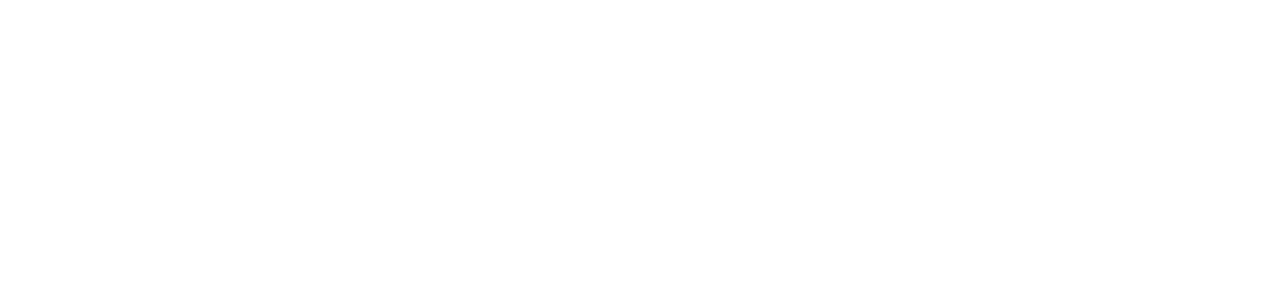
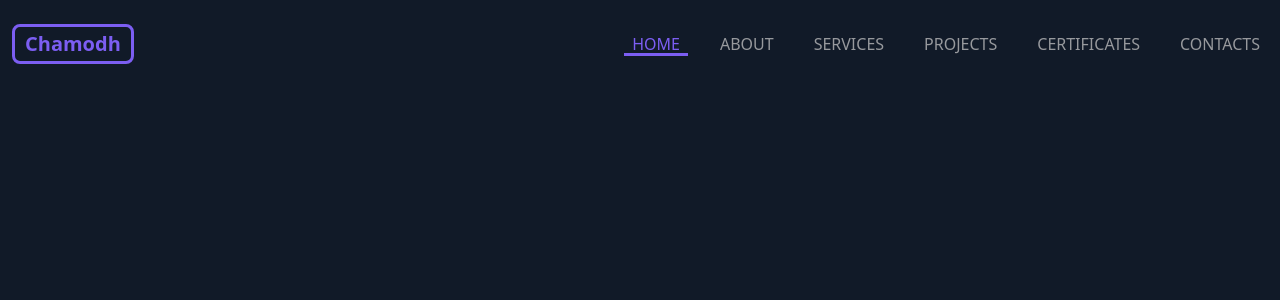
Before and after one commit to ChamodhPasindu/My-Portfolio, a React (Create React App) app: page / in a window 1280 px wide. Shown: the top 300 px of the page. Built offline with nearby package versions, Linux system fonts and the light colour scheme.

Commit message:
add navbar

```diff
--- a/package.json
+++ b/package.json
@@ -3,10 +3,14 @@
   "version": "0.1.0",
   "private": true,
   "dependencies": {
+    "@emotion/react": "^11.10.0",
+    "@emotion/styled": "^11.10.0",
     "@testing-library/jest-dom": "^5.16.5",
     "@testing-library/react": "^13.3.0",
     "@testing-library/user-event": "^13.5.0",
+    "bootstrap": "^5.2.0",
     "react": "^18.2.0",
+    "react-bootstrap": "^2.5.0",
     "react-dom": "^18.2.0",
     "react-scripts": "5.0.1",
     "web-vitals": "^2.1.4"
--- a/public/index.html
+++ b/public/index.html
@@ -2,19 +2,17 @@
 <html lang="en">
   <head>
     <meta charset="utf-8" />
-    <link rel="icon" href="%PUBLIC_URL%/favicon.ico" />
+    <link rel="icon" href="assets/icon/tab-icon.png" />
     <meta name="viewport" content="width=device-width, initial-scale=1" />
     <meta name="theme-color" content="#000000" />
     <meta
       name="description"
       content="Web site created using create-react-app"
     />
-    <link rel="apple-touch-icon" href="%PUBLIC_URL%/logo192.png" />
     <!--
       manifest.json provides metadata used when your web app is installed on a
       user's mobile device or desktop. See https://developers.google.com/web/fundamentals/web-app-manifest/
     -->
-    <link rel="manifest" href="%PUBLIC_URL%/manifest.json" />
     <!--
       Notice the use of %PUBLIC_URL% in the tags above.
       It will be replaced with the URL of the `public` folder during the build.
@@ -24,7 +22,7 @@
       work correctly both with client-side routing and a non-root public URL.
       Learn how to configure a non-root public URL by running `npm run build`.
     -->
-    <title>React App</title>
+    <title>Chamodh | Portfolio</title>
   </head>
   <body>
     <noscript>You need to enable JavaScript to run this app.</noscript>
--- a/src/app/App.js
+++ b/src/app/App.js
@@ -1,8 +1,11 @@
+import {Fragment} from "react";
+import Navbar from "../pages/Navbar";
 
 function App() {
   return (
-    <div className="App">
-    </div>
+    <Fragment>
+      <Navbar></Navbar>
+    </Fragment>
   );
 }
 
--- a/src/index.css
+++ b/src/index.css
@@ -5,9 +5,19 @@
     sans-serif;
   -webkit-font-smoothing: antialiased;
   -moz-osx-font-smoothing: grayscale;
+  background-color:#111A28 !important ;
 }
 
 code {
   font-family: source-code-pro, Menlo, Monaco, Consolas, 'Courier New',
     monospace;
 }
+::-webkit-scrollbar {
+  width: 12px;
+}
+::-webkit-scrollbar-track {
+  background: #212B46;
+}
+::-webkit-scrollbar-thumb {
+  background: #555;
+}
--- /dev/null
+++ b/src/pages/Navbar/index.jsx
@@ -0,0 +1,82 @@
+import {Component, Fragment} from "react";
+import "bootstrap/dist/css/bootstrap.min.css"
+import "bootstrap/dist/js/bootstrap.bundle.min"
+import "./style.css"
+
+class Navbar extends Component {
+    constructor(props) {
+        super(props);
+        this.state = {
+            ids: []
+        }
+    }
+
+    changeActive = (e) => {
+        const home = document.getElementById('home');
+        const about = document.getElementById('about');
+        const service = document.getElementById('service');
+        const project = document.getElementById('project');
+        const certificate = document.getElementById('certificate');
+        const contact = document.getElementById('contact');
+        this.setState({ids: [home, about, service, project, certificate, contact]})
+
+        home.classList.remove("active")
+
+        {
+            this.state.ids.map((id) => (
+                id.classList.remove("active")
+
+            ))
+        }
+        e.currentTarget.classList.add("active")
+    }
+
+    render() {
+        return (
+            <Fragment>
+                <nav className="navbar navbar-expand-lg">
+                    <div className="container-xxl mt-3">
+                        <button id="mainBtn" className="bg-transparent fw-bolder fs-5 name-logo">
+                            Chamodh
+                        </button>
+                        <button className="navbar-toggler"
+                                data-bs-toggle="collapse"
+                                data-bs-target="#navbarNav">
+                            <span className="navbar-toggler-icon text-danger"/>
+                        </button>
+                        <div className="collapse navbar-collapse d-lg-flex justify-content-end mt-lg-0 mt-md-4 mt-sm-4 "
+                             id="navbarNav">
+                            <ul id="nav-list" className="navbar-nav">
+                                <li className="nav-item ms-4">
+                                    <a id="home" className="nav-link active" href="#"
+                                       onClick={this.changeActive}>HOME</a>
+                                </li>
+                                <li className="nav-item ms-4">
+                                    <a id="about" className="nav-link " href="#" onClick={this.changeActive}>ABOUT</a>
+                                </li>
+                                <li className="nav-item ms-4">
+                                    <a id="service" className="nav-link" href="#"
+                                       onClick={this.changeActive}>SERVICES</a>
+                                </li>
+                                <li className="nav-item ms-4">
+                                    <a id="project" className="nav-link" href="#"
+                                       onClick={this.changeActive}>PROJECTS</a>
+                                </li>
+                                <li className="nav-item ms-4">
+                                    <a id="certificate" className="nav-link" href="#"
+                                       onClick={this.changeActive}>CERTIFICATES</a>
+                                </li>
+                                <li className="nav-item ms-4">
+                                    <a id="contact" className="nav-link" href="#"
+                                       onClick={this.changeActive}>CONTACTS</a>
+                                </li>
+                            </ul>
+                        </div>
+                    </div>
+                </nav>
+            </Fragment>
+        )
+    }
+}
+
+export default Navbar
--- /dev/null
+++ b/src/pages/Navbar/style.css
@@ -0,0 +1,48 @@
+.name-logo{
+    color:#7C5EF2;
+    padding: 2px 10px 2px 10px;
+    border-radius: 8px;
+    border: 3px solid #7C5EF2;
+}
+.nav-link{
+    color:#97999D!important;
+}
+.navbar-nav{
+    font-size: 16px;
+}
+
+.navbar-toggler{
+    background-color: #212B46
+}
+
+.navbar .navbar-nav .nav-link:hover{
+    position: relative;
+}
+.navbar .navbar-nav .nav-link:hover:after{
+    content: '';
+
+    width: 100%;
+    position: absolute;
+    left: 0;
+    bottom: 8px;
+
+    border-width: 0 0 1px;
+    border-style: solid;
+}
+
+.active{
+    color:#7C5EF2 !important;
+    position: relative;
+    font-weight: 500;
+}
+.active:after{
+    content: '';
+
+    width: 100%;
+    position: absolute;
+    left: 0;
+    bottom: 8px;
+
+    border-width: 0 0 3px;
+    border-style: solid;
+}
```
Also changed, not shown: src/pages/Home/index.jsx (added, +12 -0 lines), public/assets/icon/tab-icon.png (added), src/pages/Home/style.css (added), 1 other file (tests, documents, lock files or other folders).
